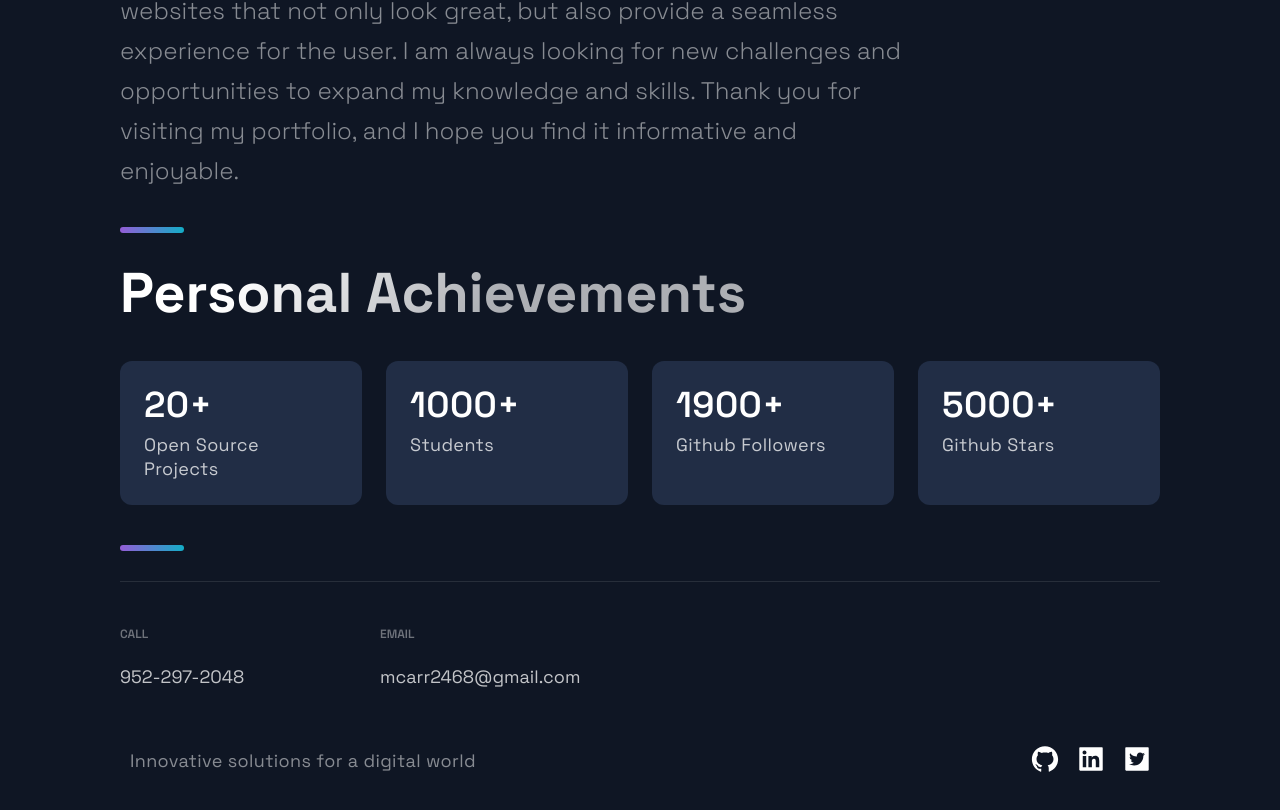
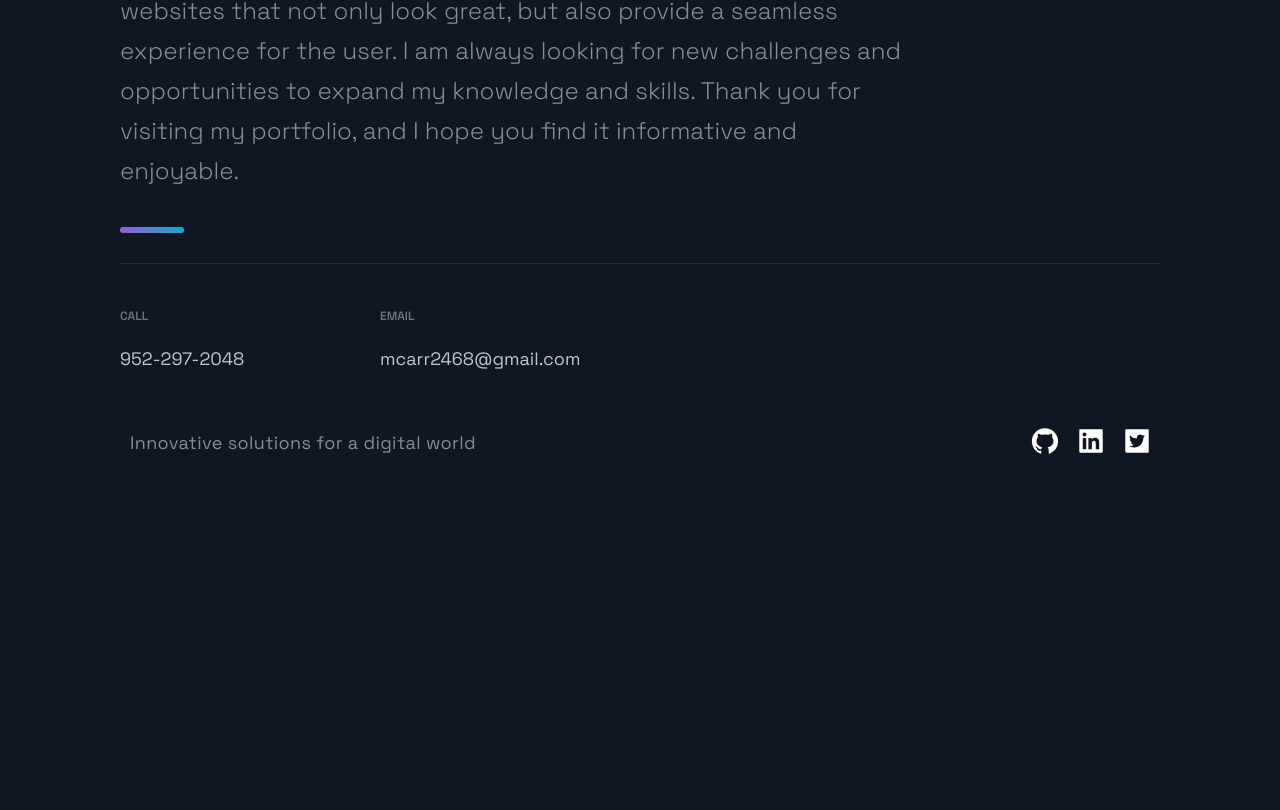
Before and after one commit to Michael-c7/personal-portfolio, a Next.js app: page / in a window 1280 px wide. Shown: the part 2611-3421 px from the top of the page. After the commit the page ends 3129 px from the top, so only its background shows below. Built offline with nearby package versions, Linux system fonts and the light colour scheme.

Commit message:
commented  out the acomplishments section

```diff
--- a/src/pages/index.js
+++ b/src/pages/index.js
@@ -17,7 +17,7 @@ const Home = () => {
       <Projects />
       <Technologies />
       <Timeline />
-      <Acomplishments />
+      {/* <Acomplishments /> */}
     </Layout>
   );
 };
```
